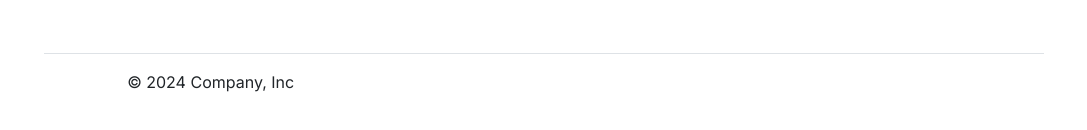
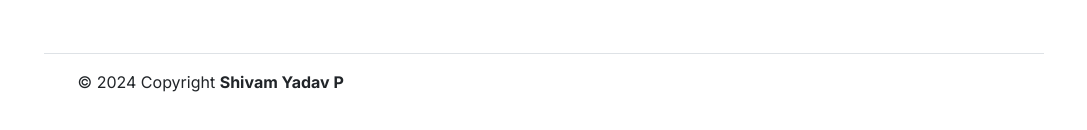
Before and after one commit to ShivamY-30/FoodMate, a React (Vite) app in the folder Frontend/: page / in a window 1280 px wide. Shown: the part 1133-1263 px from the top of the page, without its empty margins (96-1183 px from the left). Built offline with nearby package versions, Linux system fonts and the light colour scheme; no server answers.

Commit message:
second-commit

```diff
--- a/Frontend/src/components/Footer/Footer.jsx
+++ b/Frontend/src/components/Footer/Footer.jsx
@@ -9,7 +9,7 @@ const Footer = () => {
       <div className="container">
         <footer className="d-flex flex-wrap justify-content-between align-items-center py-3 my-4 border-top">
           <p className="col-md-4 mb-0 " style={{ textAlign: "center" }}>
-            © 2024 Company, Inc
+            © 2024 Copyright <strong>Shivam Yadav P</strong>
           </p>
         </footer>
       </div>
--- a/Frontend/src/pages/Cart/Cart.jsx
+++ b/Frontend/src/pages/Cart/Cart.jsx
@@ -7,9 +7,9 @@ import { StoreContext } from "../../Store/StoreContextProvider";
 import { useContext } from "react";
 
 const Cart = () => {
-  const url = "http://localhost:8000/";
+  // const url = "http://localhost:8000/";
 
-  const { fetchCartData, removeFromCart } = useContext(StoreContext);
+  const { fetchCartData, removeFromCart , url} = useContext(StoreContext);
 
   const [cartData, setCartData] = useState(null); // State to hold cart data
 
```
Also changed, not shown: 2 other files (tests, documents, lock files or other folders).
